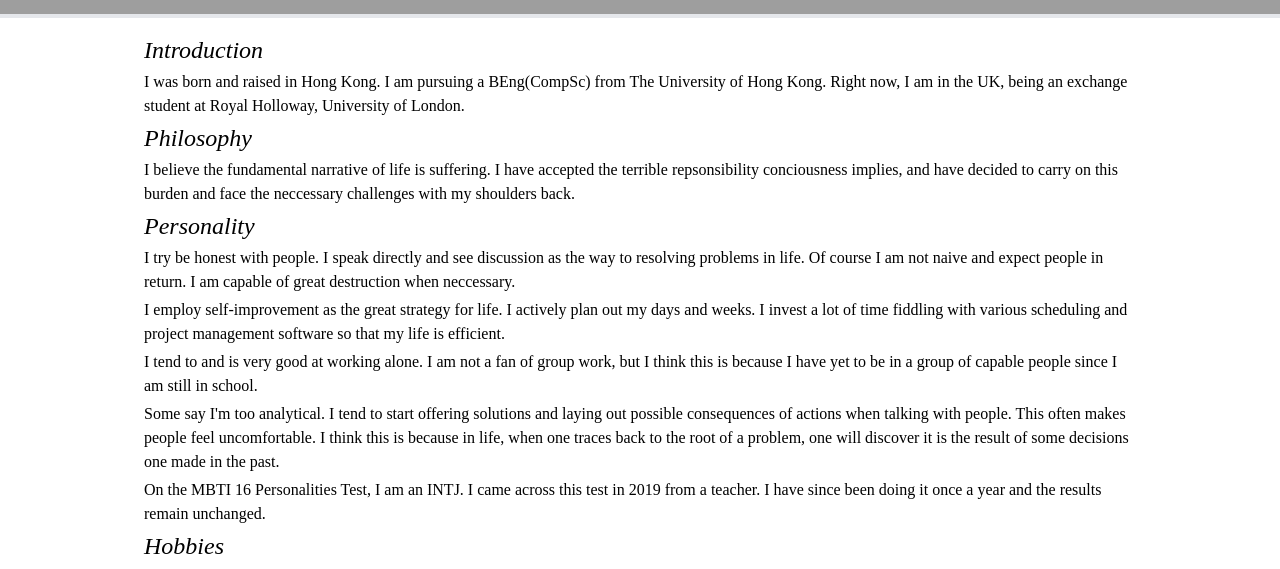
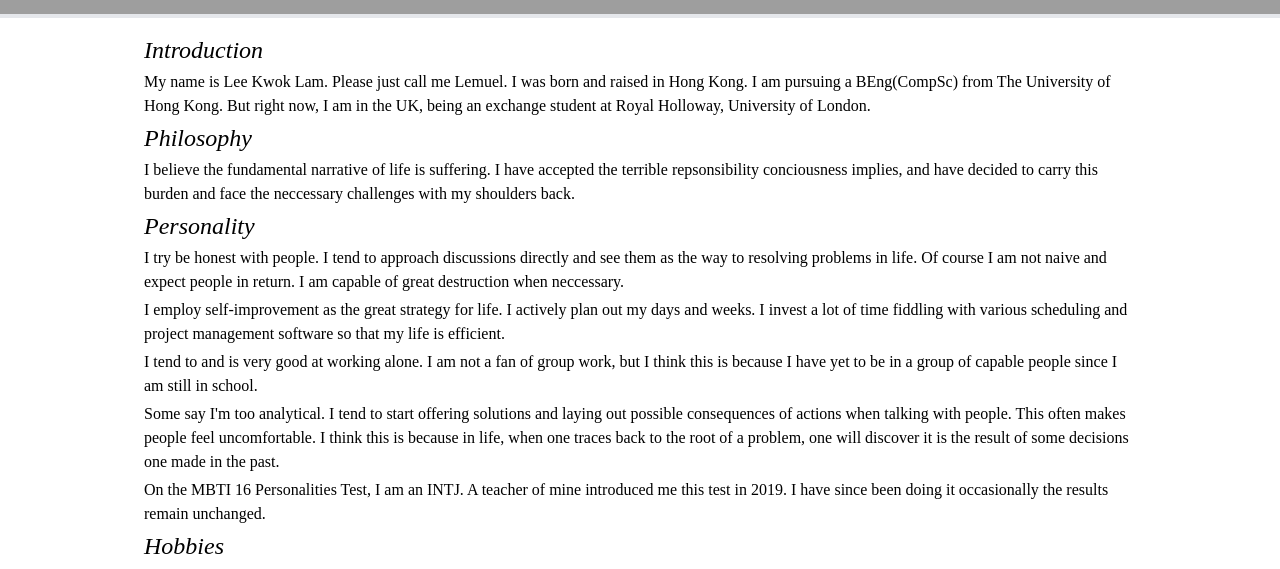
Before and after one commit to LemuelKL/lemuellee.com, a SvelteKit app: page / in a window 1280 px wide. Shown: the part 222-791 px from the top of the page. Built offline with nearby package versions, Linux system fonts and the light colour scheme; grey boxes are pictures that could not be loaded.

Commit message:
Update +page.svelte

```diff
--- a/src/routes/+page.svelte
+++ b/src/routes/+page.svelte
@@ -8,21 +8,21 @@
 <div class="flex flex-col items-start p-4 gap-1">
 	<p class="text-2xl italic">Introduction</p>
 	<p>
-		I was born and raised in Hong Kong. I am pursuing a BEng(CompSc) from The University of Hong
-		Kong. Right now, I am in the UK, being an exchange student at Royal Holloway, University of
-		London.
+		My name is Lee Kwok Lam. Please just call me Lemuel. I was born and raised in Hong Kong. I am
+		pursuing a BEng(CompSc) from The University of Hong Kong. But right now, I am in the UK, being
+		an exchange student at Royal Holloway, University of London.
 	</p>
 
 	<p class="text-2xl italic">Philosophy</p>
 	<p>
 		I believe the fundamental narrative of life is suffering. I have accepted the terrible
-		repsonsibility conciousness implies, and have decided to carry on this burden and face the
+		repsonsibility conciousness implies, and have decided to carry this burden and face the
 		neccessary challenges with my shoulders back.
 	</p>
 
 	<p class="text-2xl italic">Personality</p>
 	<p>
-		I try be honest with people. I speak directly and see discussion as the way to resolving
+		I try be honest with people. I tend to approach discussions directly and see them as the way to resolving
 		problems in life. Of course I am not naive and expect people in return. I am capable of great
 		destruction when neccessary.
 	</p>
@@ -42,8 +42,8 @@
 		it is the result of some decisions one made in the past.
 	</p>
 	<p>
-		On the MBTI 16 Personalities Test, I am an INTJ. I came across this test in 2019 from a teacher.
-		I have since been doing it once a year and the results remain unchanged.
+		On the MBTI 16 Personalities Test, I am an INTJ. A teacher of mine introduced me this test in
+		2019. I have since been doing it occasionally the results remain unchanged.
 	</p>
 
 	<p class="place-self-start text-2xl italic">Hobbies</p>
```
